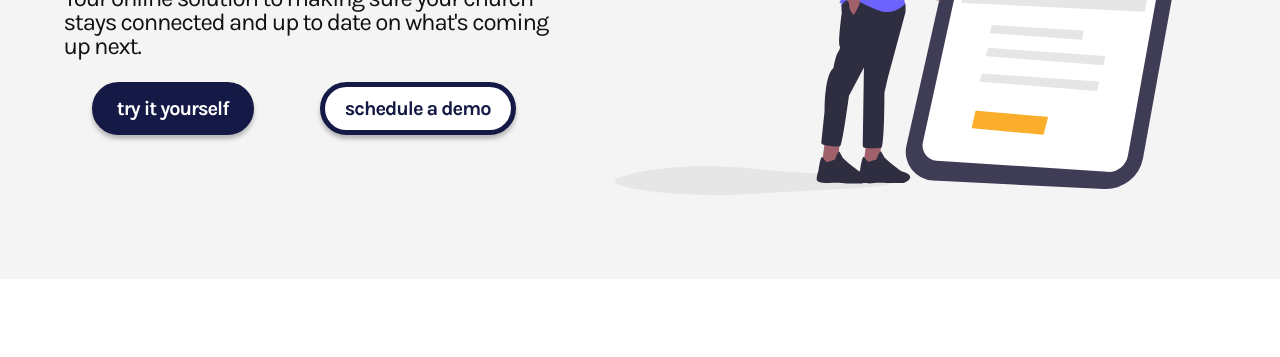
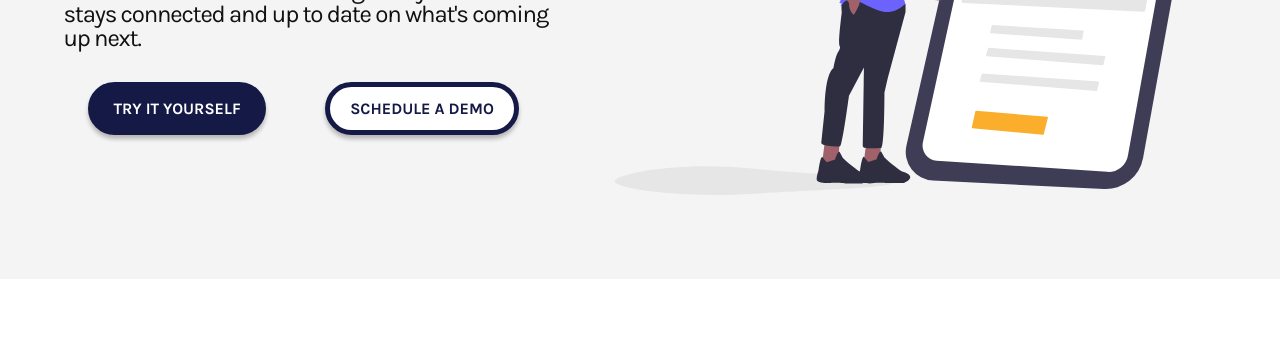
Before and after one commit to andyhong/churchkey.io, a Gatsby site: page / in a window 1280 px wide. Shown: the part 425-782 px from the top of the page. Built offline with nearby package versions, Linux system fonts and the light colour scheme; Gatsby itself is replaced by a stand-in of ours.

Commit message:
changed button styling

```diff
--- a/src/pages/index.js
+++ b/src/pages/index.js
@@ -22,8 +22,8 @@
               Your online solution to making sure your church stays connected and up to date on what's coming up next.
             </p>
             <div class="buttonWrapper">
-              <a href="https://churchkeydemo.netlify.app" target="_blank" rel="noopener noreferrer"><button className="primaryButton">try it yourself</button></a>
-              <a href="https://calendly.com/andyhong" target="_blank" rel="noopener noreferrer"><button className="secondaryButton">schedule a demo</button></a>
+              <a href="https://churchkeydemo.netlify.app" target="_blank" rel="noopener noreferrer"><button className="primaryButton">TRY IT YOURSELF</button></a>
+              <a href="https://calendly.com/andyhong" target="_blank" rel="noopener noreferrer"><button className="secondaryButton">SCHEDULE A DEMO</button></a>
             </div>
           </div>
           <div className="mediaWrapper">
@@ -77,8 +77,8 @@
           <h2 style={{marginBottom: '0.25em'}}>Are you ready to take the next step?</h2>
           <p>We're ready to jump in and walk alongside you to take your church to the next level.</p>
           <div className="buttonWrapper">
-            <a href="https://churchkeydemo.netlify.app" target="_blank" rel="noopener noreferrer"><button className="primaryButton">try it yourself</button></a>
-            <a href="https://calendly.com/andyhong" target="_blank" rel="noopener noreferrer"><button className="secondaryButton">schedule a demo</button></a>
+            <a href="https://churchkeydemo.netlify.app" target="_blank" rel="noopener noreferrer"><button className="primaryButton">TRY IT YOURSELF</button></a>
+            <a href="https://calendly.com/andyhong" target="_blank" rel="noopener noreferrer"><button className="secondaryButton">SCHEDULE A DEMO</button></a>
           </div>
         </div>
       </div>
--- a/src/pages/style.css
+++ b/src/pages/style.css
@@ -85,6 +85,7 @@
 }
 
 .buttonWrapper {
+  margin: 0.5em 0;
   display: flex;
   justify-content: space-around;
 }
@@ -93,12 +94,11 @@
   border: 5px solid #151945;
   background-color: #151945;
   color: #ffffff;
-  padding: 0.5em 1em;
+  padding: 0.75em 1.25em;
   border-radius: 50px;
   font-family: 'Karla';
-  font-size: 1.25em;
+  font-size: 1em;
   font-weight: 700;
-  letter-spacing: -0.05em;
   box-shadow: 0px 4px 4px rgba(0, 0, 0, 0.25);
   cursor: pointer;
 }
@@ -107,12 +107,11 @@
   border: 5px solid #151945;
   color: #151945;
   background-color: #ffffff;
-  padding: 0.5em 1em;
+  padding: 0.75em 1.25em;
   border-radius: 50px;
   font-family: 'Karla';
-  font-size: 1.25em;
+  font-size: 1em;
   font-weight: 700;
-  letter-spacing: -0.05em;
   box-shadow: 0px 4px 4px rgba(0, 0, 0, 0.25);
   cursor: pointer;
 }
```
